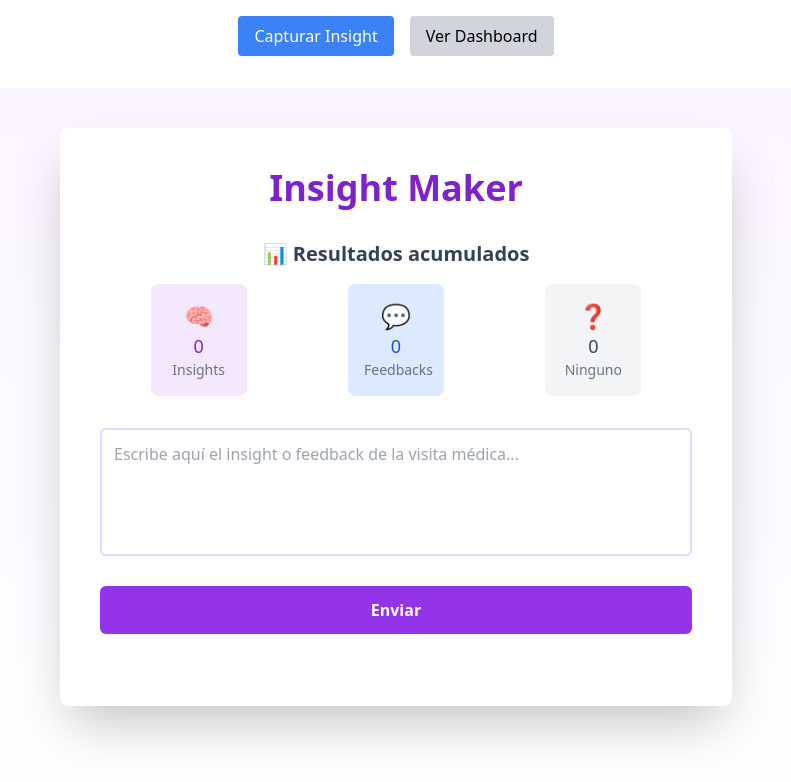
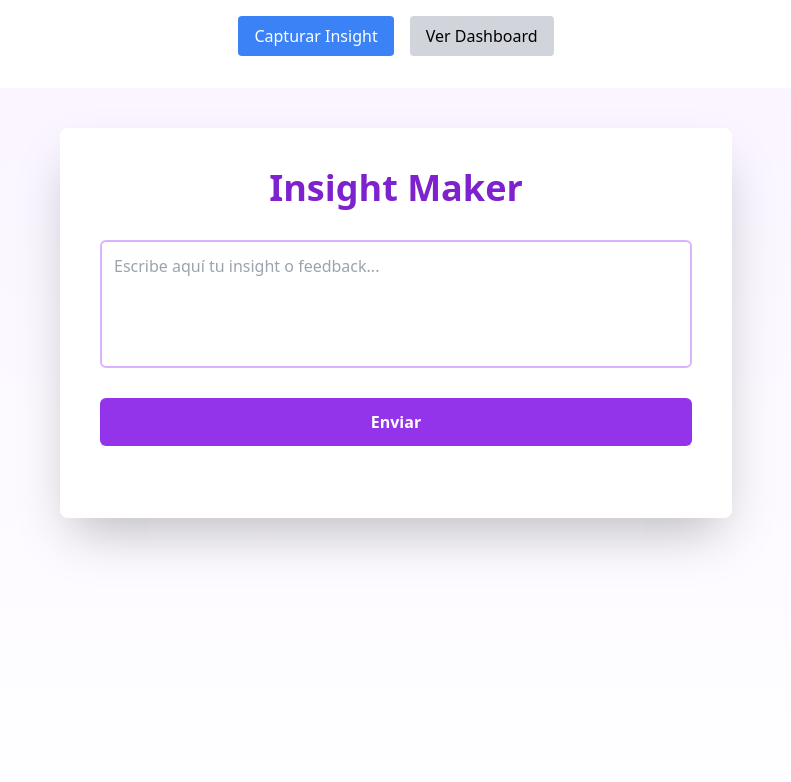
Before and after one commit to Foca33/InsightMaker, a React (Vite) app: page / in a window 1280 px wide. Shown: the top 782 px of the page, without its empty margins (244-1035 px from the left). Built offline with nearby package versions, Linux system fonts and the light colour scheme.

Commit message:
Integración Premium InsightMaker: prompt profesional + formato visual espectacular ✅

```diff
--- a/src/InsightMaker.jsx
+++ b/src/InsightMaker.jsx
@@ -1,37 +1,26 @@
+// src/InsightMaker.jsx
 import { useState } from "react";
-import axios from "axios";
 
 export default function InsightMaker() {
   const [input, setInput] = useState("");
   const [response, setResponse] = useState("");
   const [loading, setLoading] = useState(false);
 
-  const [insightCount, setInsightCount] = useState(0);
-  const [feedbackCount, setFeedbackCount] = useState(0);
-  const [ningunoCount, setNingunoCount] = useState(0);
-
   const handleSubmit = async () => {
     if (!input.trim()) return;
     setLoading(true);
     try {
-      const res = await axios.post("/api/analyzeInsight", { input });
-      const result = res.data.result;
+      const res = await fetch("/api/analyzeInsight", {
+        method: "POST",
+        headers: { "Content-Type": "application/json" },
+        body: JSON.stringify({ input }),
+      });
 
-      setResponse(result);
-
-      // Analizamos la respuesta para actualizar contadores
-      const lowerResult = result.toLowerCase();
-      if (lowerResult.includes("insight")) {
-        setInsightCount(prev => prev + 1);
-      } else if (lowerResult.includes("feedback")) {
-        setFeedbackCount(prev => prev + 1);
-      } else {
-        setNingunoCount(prev => prev + 1);
-      }
-
+      const data = await res.json();
+      setResponse(data.result || "No se pudo procesar la respuesta.");
     } catch (error) {
-      console.error('Error en InsightMaker:', error.response?.data || error.message);
-      setResponse("❌ Error procesando el análisis:\n" + JSON.stringify(error.response?.data || error.message, null, 2));
+      console.error(error);
+      setResponse("Error procesando el análisis.");
     }
     setLoading(false);
   };
@@ -40,42 +29,20 @@ export default function InsightMaker() {
     <div className="min-h-screen bg-gradient-to-b from-purple-50 to-white p-6 sm:p-10">
       <div className="max-w-2xl mx-auto bg-white p-6 sm:p-10 rounded-lg shadow-2xl">
 
-        {/* Título principal */}
-        <h1 className="text-3xl sm:text-4xl font-bold text-center mb-8 text-purple-700">
+        {/* Título */}
+        <h1 className="text-4xl font-bold text-center mb-8 text-purple-700">
           Insight Maker
         </h1>
 
-        {/* Dashboard contadores */}
-        <div className="mb-8">
-          <h2 className="text-xl font-semibold text-gray-700 mb-4 text-center">📊 Resultados acumulados</h2>
-          <div className="flex justify-around text-center text-lg font-medium">
-            <div className="bg-purple-100 p-4 rounded-lg w-24">
-              <div className="text-2xl">🧠</div>
-              <div className="text-purple-700">{insightCount}</div>
-              <div className="text-gray-500 text-sm">Insights</div>
-            </div>
-            <div className="bg-blue-100 p-4 rounded-lg w-24">
-              <div className="text-2xl">💬</div>
-              <div className="text-blue-700">{feedbackCount}</div>
-              <div className="text-gray-500 text-sm">Feedbacks</div>
-            </div>
-            <div className="bg-gray-100 p-4 rounded-lg w-24">
-              <div className="text-2xl">❓</div>
-              <div className="text-gray-700">{ningunoCount}</div>
-              <div className="text-gray-500 text-sm">Ninguno</div>
-            </div>
-          </div>
-        </div>
-
-        {/* Input usuario */}
+        {/* Input */}
         <textarea
-          className="border-2 border-purple-200 w-full h-32 rounded-md p-3 mb-6 focus:outline-none focus:ring-2 focus:ring-purple-400 resize-none"
-          placeholder="Escribe aquí el insight o feedback de la visita médica..."
+          className="border-2 border-purple-300 w-full h-32 rounded-md p-3 mb-6 focus:outline-none focus:ring-2 focus:ring-purple-400 resize-none"
+          placeholder="Escribe aquí tu insight o feedback..."
           value={input}
           onChange={(e) => setInput(e.target.value)}
-        ></textarea>
+        />
 
-        {/* Botón enviar */}
+        {/* Botón */}
         <button
           className="w-full bg-purple-600 text-white py-3 rounded-md font-semibold hover:bg-purple-700 transition-all mb-8"
           onClick={handleSubmit}
@@ -86,9 +53,11 @@ export default function InsightMaker() {
 
         {/* Resultado */}
         {response && (
-          <div className="p-4 border border-purple-200 rounded-lg bg-purple-50">
-            <h3 className="text-lg font-semibold text-purple-700 mb-2">Resultado del análisis:</h3>
-            <p className="whitespace-pre-line text-gray-700">{response}</p>
+          <div className="p-6 border border-purple-200 rounded-lg bg-purple-50">
+            <h3 className="text-xl font-bold text-purple-700 mb-4 text-center">Resultado del análisis:</h3>
+            <pre className="whitespace-pre-wrap text-gray-700 font-sans text-base leading-relaxed">
+              {response}
+            </pre>
           </div>
         )}
 
```
Also changed, not shown: api/analyzeInsight.js (+33 -1 lines), 1 other file (tests, documents, lock files or other folders).
